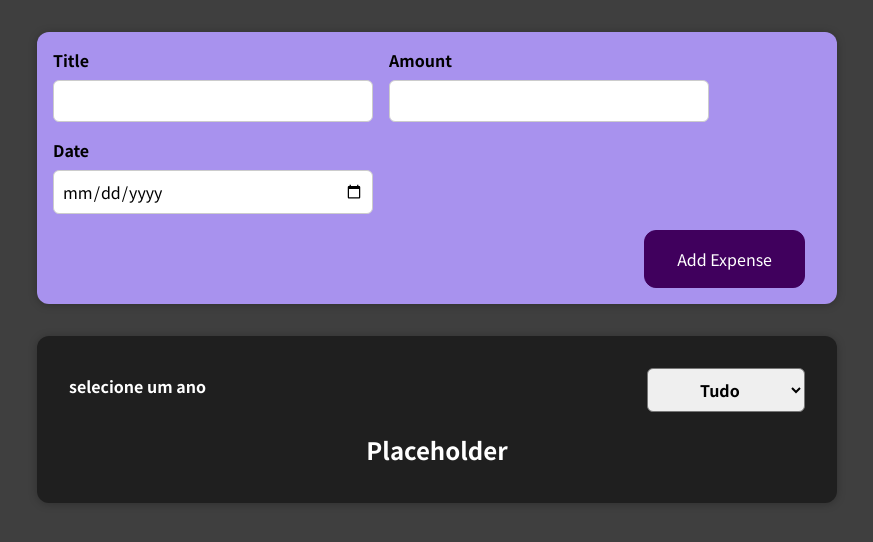
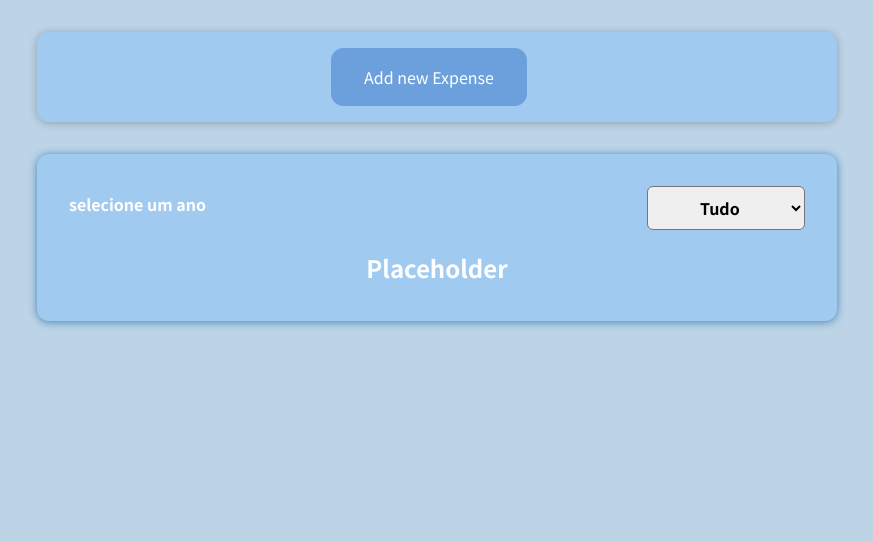
Before and after one commit to leecaslu/01-starting-setup, a React (Create React App) app: page / in a window 1280 px wide. Shown: the top 542 px of the page, without its empty margins (203-1076 px from the left). Built offline with nearby package versions, Linux system fonts and the light colour scheme.

Commit message:
conclusao do primeiro projeto React

```diff
--- a/src/App.js
+++ b/src/App.js
@@ -6,6 +6,10 @@ import { useState } from 'react';
 const App = () => {
   // state expenses
   const [expenses, setExpenses] = useState([]);
+  // state filterYear
+  const [year, setYear] = useState(0);
+
+  const yearHandler = (ano) => setYear(ano);
 
   // handler do input de expenses
   const inputHandler = (input) => {
@@ -14,11 +18,14 @@ const App = () => {
       setExpenses(state => [...state, input]);
     }
   }
+
+  // Setting the datapoints
+
   // colocando os componentes na arvore e passando dados de um comp para outro
   return (
     <div>
       <NewExpense inputHandler={inputHandler} />
-      <ExpenseContainer expenses={expenses} />
+      <ExpenseContainer expenses={expenses} year={year} yearHandler={yearHandler}/>
     </div>
   );
 }
--- a/src/components/Expenses/ExpenseContainer.css
+++ b/src/components/Expenses/ExpenseContainer.css
@@ -1,6 +1,6 @@
 .expenses {
   padding: 1rem;
-  background-color: rgb(31, 31, 31);
+  background-color: #A1CAF1;
   margin: 2rem auto;
   width: 50rem;
   max-width: 95%;
--- a/src/components/Expenses/ExpenseContainer.js
+++ b/src/components/Expenses/ExpenseContainer.js
@@ -2,19 +2,15 @@ import ExpensesList from './ExpensesList';
 import ExpensesFilter from "./ExpensesFilter";
 import Card from '../UI/Card';
 import './ExpenseContainer.css';
-import { useState } from "react";
 
 const ExpenseContainer = (props) => {
   // função que organiza os gastos da lista por ano
-  const [year, setYear] = useState(0);
-  const yearHandler = (ano) => setYear(ano);
-  const listaExpenses = props.expenses.filter((el) => !year ? !year : el.date.getFullYear() === year);
 
 
   return (
     <Card className="expenses">
-      <ExpensesFilter yearHandler={yearHandler} />
-      <ExpensesList listaExpenses={listaExpenses} />
+      <ExpensesFilter yearHandler={props.yearHandler} />
+      <ExpensesList listaExpenses={props.expenses} />
     </Card>
   )
 }
--- a/src/components/Expenses/ExpenseDate.css
+++ b/src/components/Expenses/ExpenseDate.css
@@ -4,7 +4,7 @@
   width: 5.5rem;
   height: 5.5rem;
   border: 1px solid #ececec;
-  background-color: #2a2a2a;
+  background-color: #2c7cd7;
   color: white;
   border-radius: 12px;
   align-items: center;
--- a/src/components/Expenses/ExpenseItem.css
+++ b/src/components/Expenses/ExpenseItem.css
@@ -4,7 +4,7 @@
   align-items: center;
   padding: 0.5rem;
   margin: 1rem 0;
-  background-color: #4b4b4b;
+  background-color: #6CA0DC;
 }
 
 .expense-item__description {
@@ -18,7 +18,7 @@
 }
 
 .expense-item h2 {
-  color: #3a3a3a;
+  color: #2c7cd7;
   font-size: 1rem;
   flex: 1;
   margin: 0 1rem;
@@ -29,7 +29,7 @@
   font-size: 1rem;
   font-weight: bold;
   color: white;
-  background-color: #40005d;
+  background-color: #2c7cd7;
   border: 1px solid white;
   padding: 0.5rem;
   border-radius: 12px;
--- a/src/components/NewExpense/ExpenseForm.js
+++ b/src/components/NewExpense/ExpenseForm.js
@@ -6,6 +6,7 @@ import './ExpenseForm.css';
 export default function ExpenseForm(props) {
   // Definindo o state
   const [input, setInput] = useState({});
+  const [visible, setVisible] = useState(false);
 
   // Definindo as funcoes handlers para o componente
   const submitHandler = (e) => {
@@ -16,6 +17,12 @@ export default function ExpenseForm(props) {
     setInput({}); // resetando o form
   }
 
+  const clickHandler = (e) =>{
+    e.preventDefault();
+    setVisible(visible => !visible);
+    setInput({});
+  }
+
   const titleChangeHandler = (e) => {
     const name = e.target.name;
     const value = e.target.value;
@@ -23,7 +30,11 @@ export default function ExpenseForm(props) {
   };
 
   // Criando o componente
-  return (
+  return ( !visible
+    ? <div className='new-expense__control'>
+    <button type='button' onClick={clickHandler}>Add new Expense</button>
+    </div>
+    :
     <form onSubmit={submitHandler}>
       <div className='new-expense__controls'>
         <div className='new-expense__control'>
@@ -54,6 +65,7 @@ export default function ExpenseForm(props) {
         </div>
       </div>
       <div className='new-expense__actions'>
+        <button type='button' onClick={clickHandler}>Cancel</button>
         <button type='submit'>Add Expense</button>
       </div>
     </form>
--- a/src/components/NewExpense/NewExpense.css
+++ b/src/components/NewExpense/NewExpense.css
@@ -1,5 +1,5 @@
 .new-expense {
-  background-color: #a892ee;
+  background-color: #A1CAF1;
   padding: 1rem;
   margin: 2rem auto;
   width: 50rem;
@@ -13,8 +13,8 @@
   font: inherit;
   cursor: pointer;
   padding: 1rem 2rem;
-  border: 1px solid #40005d;
-  background-color: #40005d;
+  border: 1px solid #6CA0DC;
+  background-color: #6CA0DC;
   color: white;
   border-radius: 12px;
   margin-right: 1rem;
@@ -22,8 +22,8 @@
 
 .new-expense button:hover,
 .new-expense button:active {
-  background-color: #510674;
-  border-color: #510674;
+  background-color: #1862ec;
+  border-color: #1862ec;
 }
 
 .new-expense button.alternative {
--- a/src/components/NewExpense/NewExpense.js
+++ b/src/components/NewExpense/NewExpense.js
@@ -1,10 +1,11 @@
 import './NewExpense.css';
 import ExpenseForm from './ExpenseForm';
+import Card from '../UI/Card';
 
 export default function NewExpense(props) {
   return (
-    <div className='new-expense'>
+    <Card className='new-expense'>
       <ExpenseForm inputHandler={props.inputHandler} />
-    </div>
+    </Card>
   )
 }
--- a/src/components/UI/Card.css
+++ b/src/components/UI/Card.css
@@ -1,9 +1,9 @@
 .card__inactive {
   border-radius: 12px;
-  box-shadow: 0 1px 8px rgba(0, 0, 0, 0.25);
+  box-shadow: 0 1px 8px #4682B4;
 }
 
 .card__active {
-  border-radius: 10px;
-  box-shadow: 0 3px 9px rgba(248, 246, 246, 0.168);
+  border-radius: 14px;
+  box-shadow: 0 3px 9px #0f2537;
 }
--- a/src/index.css
+++ b/src/index.css
@@ -10,5 +10,5 @@ html {
 
 body {
   margin: 0;
-  background-color: #3f3f3f;
+  background-color: #BCD4E6;
 }
```
